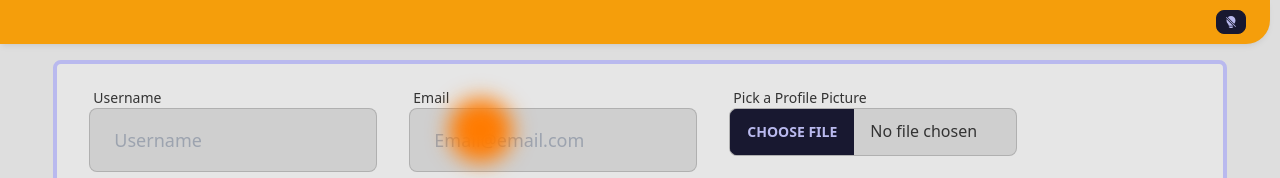
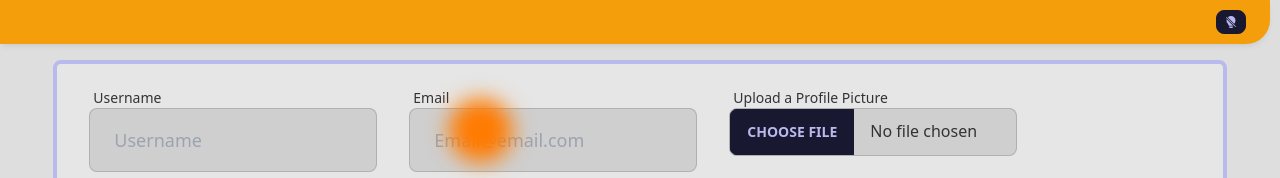
Before and after one commit to jpstorrie/KeepSight, a React (Create React App) app in the folder client/: page /users/new in a window 1280 px wide. Shown: the top 178 px of the page. Built offline with nearby package versions, Linux system fonts and the light colour scheme; no server answers.

Commit message:
chore: minor grammatical changes

```diff
--- a/client/src/components/NewUser.js
+++ b/client/src/components/NewUser.js
@@ -99,7 +99,7 @@ console.log(pfp)
 
             <div className="form-control w-full max-w-xs">
               <label className="label pb-0 ml-4">
-                <h1 className="label-text">Pick a Profile Picture</h1>
+                <h1 className="label-text">Upload a Profile Picture</h1>
               </label>
               <input
                 type="file"
```
